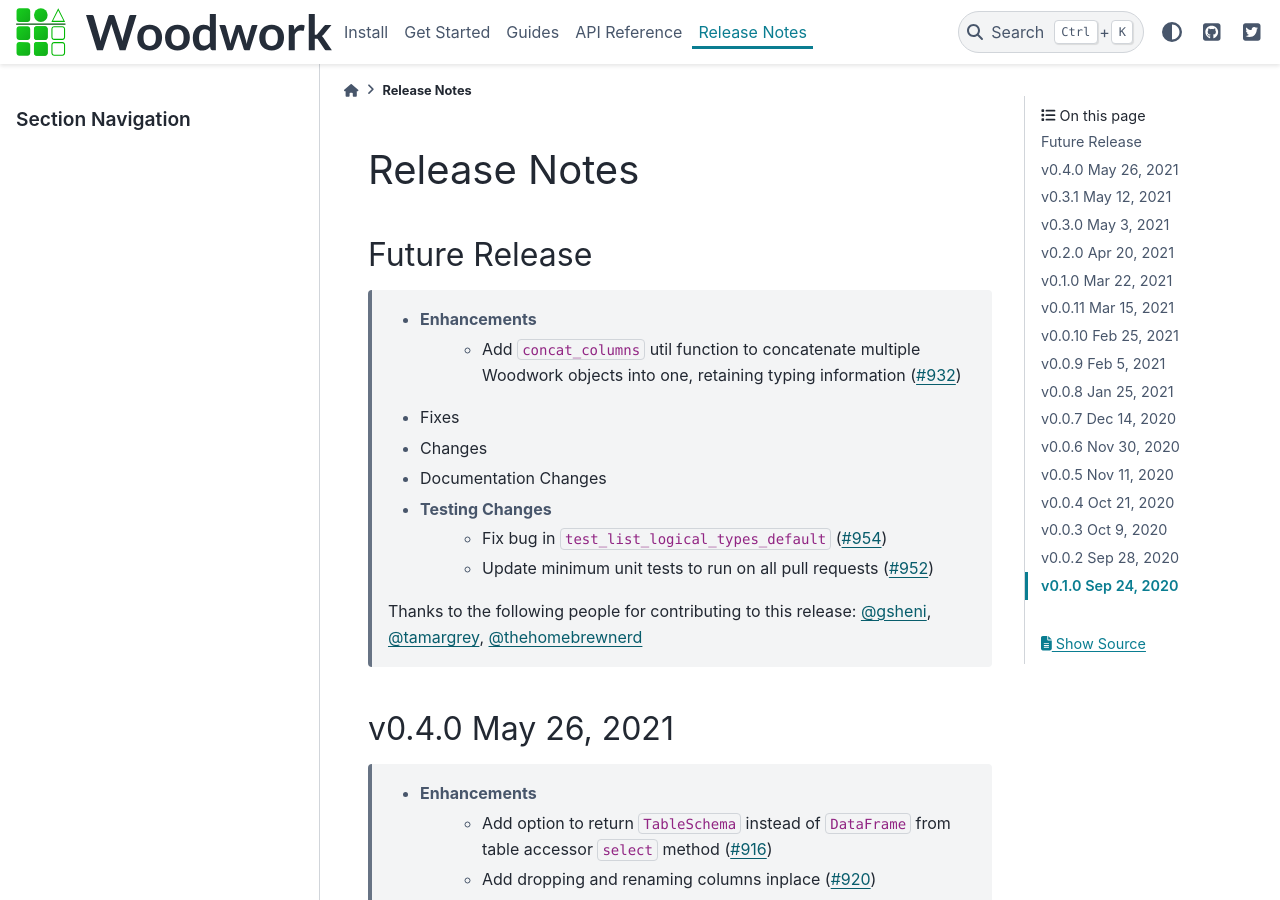
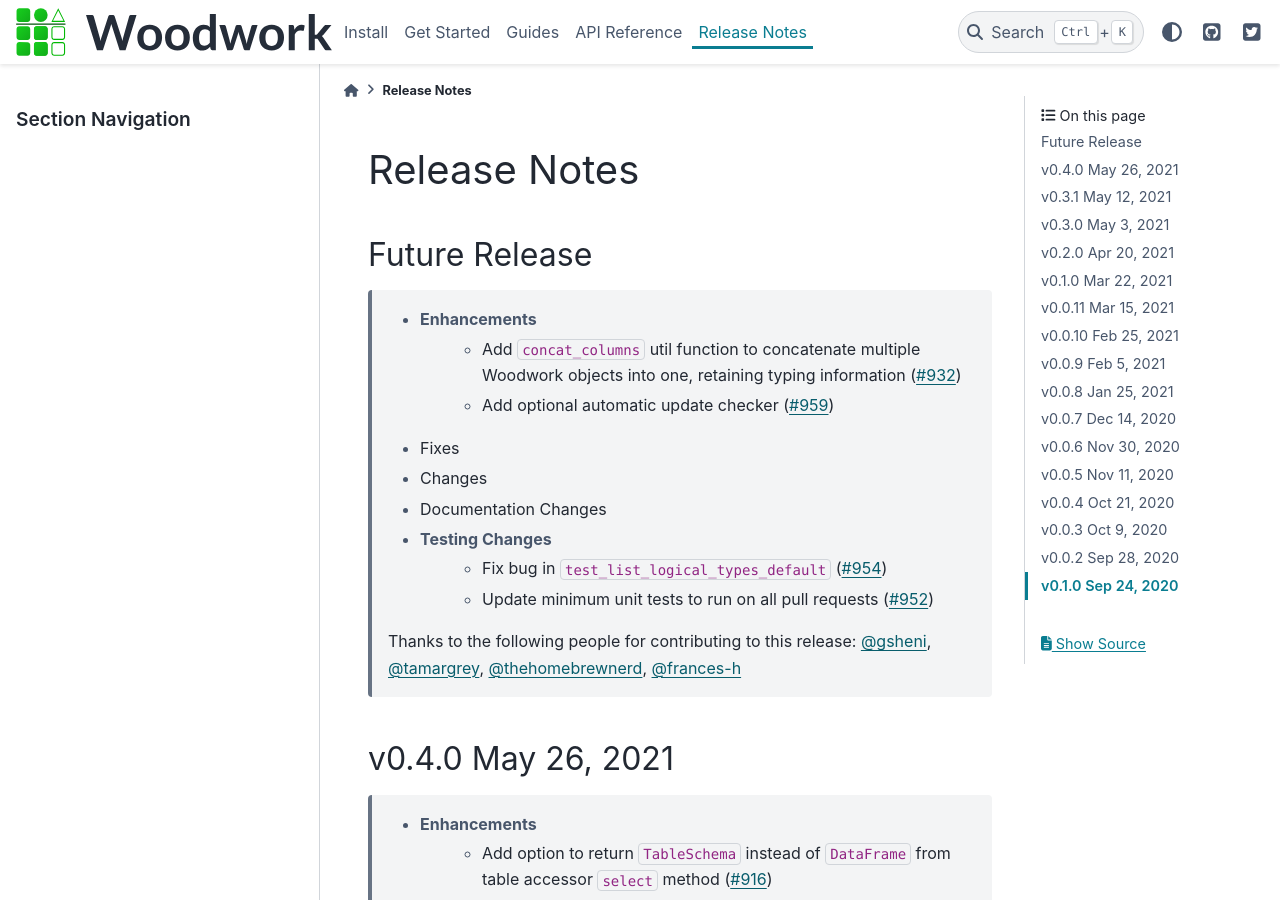
Before and after one commit to alteryx/woodwork, a Sphinx documentation site: the page built from docs/source/release_notes.rst, in a window 1280 px wide and 900 px high. Built offline with Sphinx 7.4.7 and the PyData theme 0.15.4, drawn with Linux system fonts in a browser that asks for light colours; comment, search, counter and statistics services are not loaded.

Commit message:
update readme and release notes

```diff
--- a/docs/source/release_notes.rst
+++ b/docs/source/release_notes.rst
@@ -7,6 +7,7 @@ Future Release
 ==============
     * Enhancements
         * Add ``concat_columns`` util function to concatenate multiple Woodwork objects into one, retaining typing information (:pr:`932`)
+        * Add optional automatic update checker (:pr:`959`)
     * Fixes
     * Changes
     * Documentation Changes
@@ -15,7 +16,7 @@ Future Release
         * Update minimum unit tests to run on all pull requests (:pr:`952`)
 
     Thanks to the following people for contributing to this release:
-    :user:`gsheni`, :user:`tamargrey`, :user:`thehomebrewnerd`
+    :user:`gsheni`, :user:`tamargrey`, :user:`thehomebrewnerd`, :user:`frances-h`
 
 
 v0.4.0 May 26, 2021
```
Also changed, not shown: README.md (+8 -0 lines).
